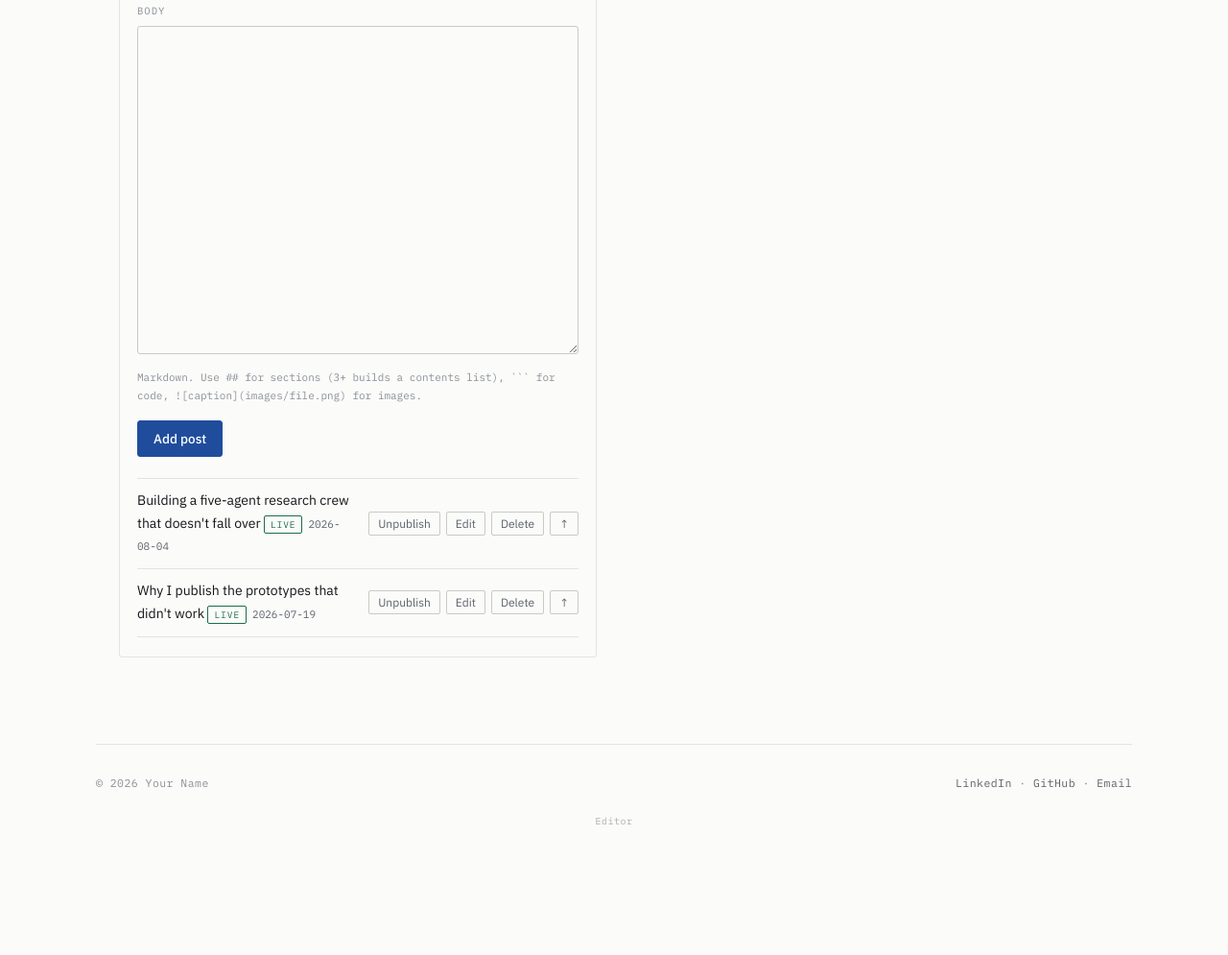
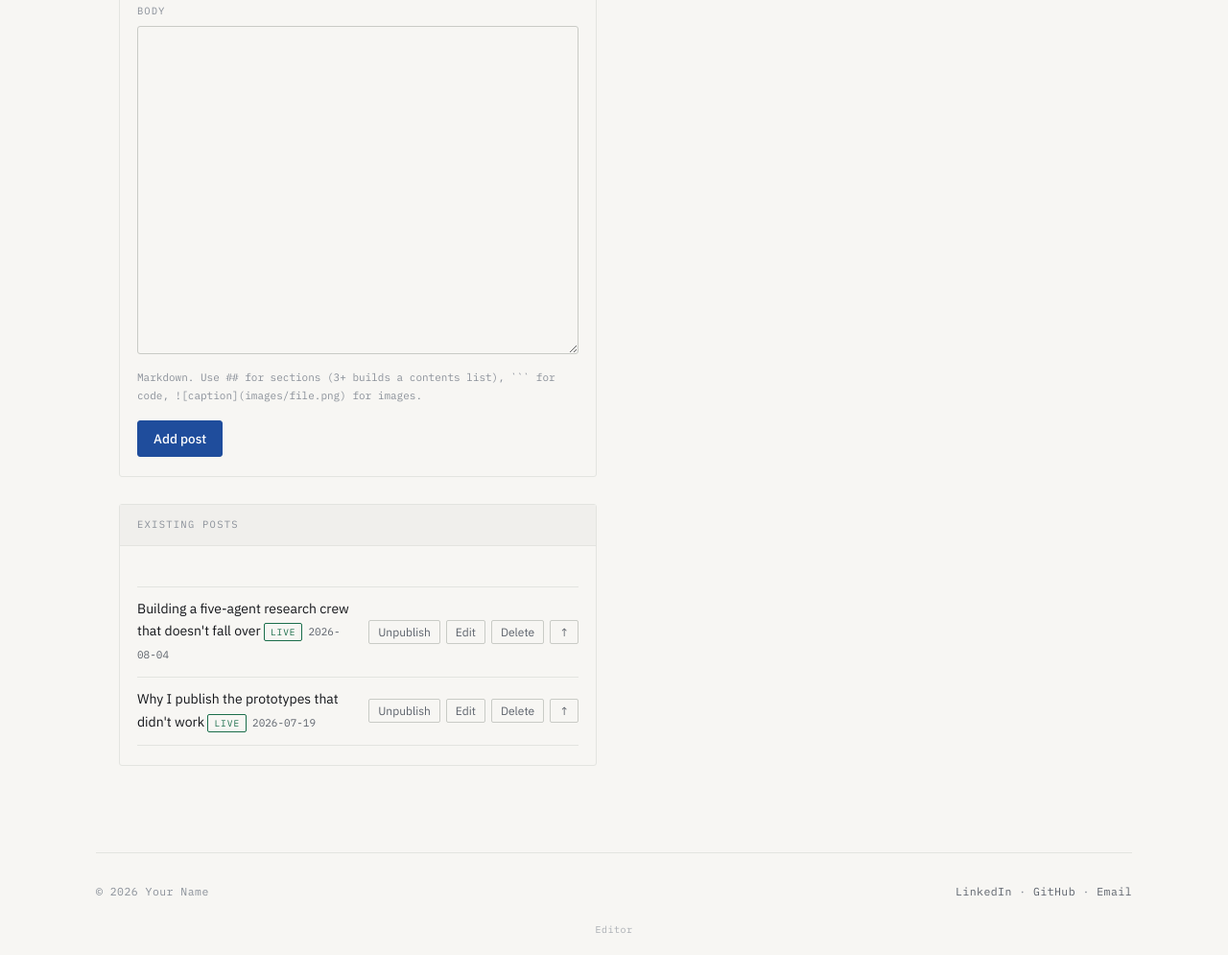
Before and after one commit to Stevenraynaldi/vibe-repo, a website: page admin.html in a window 1280 px wide. Shown: the part 1199-2194 px from the top of the page at 96% size. Before the commit the page ends 2109 px from the top, so only its background shows below. Drawn offline with nearby package versions, Linux system fonts and the light colour scheme.

Commit message:
Fix editor UX issues, separate item lists, add dark mode
- Site details save now tells you it only updates the local preview and
  still needs a download + commit to go live, same as posts/builds. It
  wasn't broken, just silent about the same limitation those already had.
- The existing posts/builds list moves out of the create/edit form into
  its own panel, so editing or toggling an item no longer disrupts
  whatever you're mid-writing above it.
- Light mode's background is now a softer off-white, sampled from a
  reference swatch. Dark mode is added via prefers-color-scheme, with
  every previously-hardcoded color (code blocks, the verify strip, the
  stale-file warning) turned into a themed variable so nothing stays
  jarringly light against a dark page.

Co-Authored-By: Claude Sonnet 5 <noreply@anthropic.com>

````diff
--- a/admin.html
+++ b/admin.html
@@ -46,9 +46,16 @@
     </div>
 
     <div class="admin-cols">
-      <div class="panel">
-        <div class="panel__bar"><span id="formTitle">New post</span><button class="mini" id="clearForm">Clear</button></div>
-        <div class="panel__body" id="formBody"></div>
+      <div class="admin-col">
+        <div class="panel">
+          <div class="panel__bar"><span id="formTitle">New post</span><button class="mini" id="clearForm">Clear</button></div>
+          <div class="panel__body" id="formBody"></div>
+        </div>
+
+        <div class="panel" id="listPanel">
+          <div class="panel__bar"><span id="listTitle">Existing posts</span></div>
+          <div class="panel__body" id="listBody"></div>
+        </div>
       </div>
 
       <div class="panel">
@@ -219,7 +226,9 @@ function renderForm() {
       field("Email", "f_em", s.email) +
       field("Live site URL", "f_url", s.url, { ph: "https://yoursite.vercel.app",
         note: "No trailing slash. Only used to build preview links — optional." }) +
-      `<button class="btn btn--primary" id="saveSite">Save site details</button>`;
+      `<button class="btn btn--primary" id="saveSite">Save site details</button>` +
+      `<p class="note">This only updates the preview on the right — like posts and builds, nothing on the
+       live site changes until you download content.js, replace it in your repo, and commit.</p>`;
 
     document.getElementById("saveSite").onclick = () => {
       state.site = {
@@ -229,7 +238,7 @@ function renderForm() {
         url: val("f_url")
       };
       save();
-      toast("Site details saved");
+      toast("Saved here — download content.js and commit to make it live");
     };
     return;
   }
@@ -253,8 +262,7 @@ function renderForm() {
       field("Versions", "p_deps", p.deps, { ph: "crewai==1.15.10, Python 3.12" }) +
       field("Body", "p_body", p.body, { area: true, rows: 16,
         note: "Markdown. Use ## for sections (3+ builds a contents list), ``` for code, ![caption](images/file.png) for images." }) +
-      `<button class="btn btn--primary" id="savePost">${editing !== null ? "Update post" : "Add post"}</button>` +
-      listOf("posts");
+      `<button class="btn btn--primary" id="savePost">${editing !== null ? "Update post" : "Add post"}</button>`;
 
     document.getElementById("savePost").onclick = () => {
       const t = val("p_title").trim();
@@ -298,8 +306,7 @@ function renderForm() {
     field("Details", "b_detail", b.detail, { area: true, rows: 7, note: "Markdown. Shows inside the pop-up." }) +
     field("Tool names", "b_tools", (b.tools || []).join(", "), { ph: "get_quote, get_filings", note: "For MCP servers. Leave blank otherwise." }) +
     field("Install config", "b_config", b.config, { area: true, rows: 7, note: "Pasted into the pop-up with a copy button. Great for MCP JSON." }) +
-    `<button class="btn btn--primary" id="saveBuild">${editing !== null ? "Update build" : "Add build"}</button>` +
-    listOf("builds");
+    `<button class="btn btn--primary" id="saveBuild">${editing !== null ? "Update build" : "Add build"}</button>`;
 
   document.getElementById("saveBuild").onclick = () => {
     const n = val("b_name").trim();
@@ -329,7 +336,9 @@ const DRAFT_FIELD = { posts: "status", builds: "visibility" };
 
 function listOf(kind) {
   const items = state[kind];
-  if (!items.length) return "";
+  if (!items.length) {
+    return `<div class="empty"><p>Nothing here yet.</p><p class="hint">Add one on the left.</p></div>`;
+  }
   const field = DRAFT_FIELD[kind];
   const isPosts = kind === "posts";
 
@@ -352,6 +361,18 @@ function listOf(kind) {
   }).join("") + `</div>`;
 }
 
+// Kept separate from renderForm() — the existing-items list shouldn't be
+// re-rendered (and its scroll position lost) every time the form above it
+// re-renders, and it needs to stay visible while you're mid-edit.
+function renderList() {
+  const panel = document.getElementById("listPanel");
+  if (tab === "site") { panel.style.display = "none"; return; }
+  panel.style.display = "";
+  document.getElementById("listTitle").textContent =
+    tab === "posts" ? "Existing posts" : "Existing builds";
+  document.getElementById("listBody").innerHTML = listOf(tab);
+}
+
 /* Warns when content.js has moved on underneath a saved draft — which is
    what happens if a skill imported or published a post since you last
    used this page. */
@@ -360,7 +381,7 @@ function renderStale() {
   if (!el) return;
   if (!stale) { el.innerHTML = ""; return; }
   el.innerHTML = `
-    <div class="callout" style="border-left-color:var(--stamp-draft);background:#FBF1EC">
+    <div class="callout callout--warn">
       <b>content.js has changed since you last edited here.</b>
       Something else — probably an imported or published post — has been written to the file.
       Exporting your saved draft now would undo it.
@@ -414,6 +435,7 @@ document.querySelectorAll("[data-tab]").forEach(b => {
     document.querySelectorAll("[data-tab]").forEach(x =>
       x.setAttribute("aria-selected", String(x === b)));
     renderForm();
+    renderList();
   };
 });
 
@@ -439,6 +461,7 @@ function render() {
   document.getElementById("out").textContent = serialise();
   renderStale();
   renderForm();
+  renderList();
 }
 
 render();
--- a/styles.css
+++ b/styles.css
@@ -4,8 +4,11 @@
    ============================================================ */
 
 :root {
-  --paper:        #FBFBF9;
-  --paper-2:      #F4F4F1;
+  color-scheme: light dark;
+
+  --paper:        #F7F6F3;
+  --paper-rgb:    247, 246, 243;
+  --paper-2:      #F0EFEC;
   --ink:          #14161A;
   --ink-2:        #5C626B;
   --ink-3:        #8A9099;
@@ -13,6 +16,11 @@
   --rule-strong:  #C9CBC6;
   --accent:       #1F4D9C;
   --accent-soft:  #EAEFF8;
+  --accent-ink:   #1B3A6B;
+  --accent-hover: #17407F;
+  --code-bg:      #F7F7F4;
+  --warn-soft:    #FBF1EC;
+  --grid-line:    rgba(20, 22, 26, 0.035);
 
   --stamp-live:   #1B6E4B;
   --stamp-proto:  #8A5A12;
@@ -25,6 +33,31 @@
 
   --measure: 68ch;
   --gutter: 24px;
+}
+
+@media (prefers-color-scheme: dark) {
+  :root {
+    --paper:        #17181A;
+    --paper-rgb:    23, 24, 26;
+    --paper-2:      #1E2023;
+    --ink:          #EDEDE9;
+    --ink-2:        #A9ADB3;
+    --ink-3:        #797D84;
+    --rule:         #2A2C30;
+    --rule-strong:  #3C3F44;
+    --accent:       #6E9EEA;
+    --accent-soft:  #1B2A42;
+    --accent-ink:   #BFD4F5;
+    --accent-hover: #8FB4EF;
+    --code-bg:      #1D1F22;
+    --warn-soft:    #2E2119;
+    --grid-line:    rgba(255, 255, 255, 0.045);
+
+    --stamp-live:   #3FB37E;
+    --stamp-proto:  #D69A3D;
+    --stamp-arch:   #9BA0A8;
+    --stamp-draft:  #E07750;
+  }
 }
 
 * { box-sizing: border-box; }
@@ -69,7 +102,7 @@ img { max-width: 100%; height: auto; display: block; }
   position: sticky;
   top: 0;
   z-index: 40;
-  background: rgba(251, 251, 249, 0.88);
+  background: rgba(var(--paper-rgb), 0.88);
   backdrop-filter: saturate(140%) blur(8px);
   border-bottom: 1px solid var(--rule);
 }
@@ -227,7 +260,7 @@ img { max-width: 100%; height: auto; display: block; }
   font-family: var(--mono);
   font-size: 12.5px;
   line-height: 1.65;
-  color: #1B3A6B;
+  color: var(--accent-ink);
   word-break: break-word;
 }
 .verify b { font-weight: 600; letter-spacing: 0.02em; }
@@ -309,7 +342,7 @@ img { max-width: 100%; height: auto; display: block; }
   font-family: var(--mono);
   font-size: 13.5px;
   line-height: 1.62;
-  background: #F7F7F4;
+  background: var(--code-bg);
   border: 1px solid var(--rule);
   border-left: 2.5px solid var(--rule-strong);
   padding: 16px 18px;
@@ -322,8 +355,8 @@ img { max-width: 100%; height: auto; display: block; }
 
 .builds-sheet {
   background-image:
-    linear-gradient(rgba(20,22,26,0.035) 1px, transparent 1px),
-    linear-gradient(90deg, rgba(20,22,26,0.035) 1px, transparent 1px);
+    linear-gradient(var(--grid-line) 1px, transparent 1px),
+    linear-gradient(90deg, var(--grid-line) 1px, transparent 1px);
   background-size: 26px 26px;
   border-bottom: 1px solid var(--rule);
 }
@@ -561,7 +594,7 @@ img { max-width: 100%; height: auto; display: block; }
 }
 .btn:hover { background: var(--paper-2); border-color: var(--ink-3); text-decoration: none; }
 .btn--primary { background: var(--accent); border-color: var(--accent); color: #fff; }
-.btn--primary:hover { background: #17407F; border-color: #17407F; }
+.btn--primary:hover { background: var(--accent-hover); border-color: var(--accent-hover); }
 
 /* ---------- Empty state ---------- */
 
@@ -611,6 +644,12 @@ img { max-width: 100%; height: auto; display: block; }
   grid-template-columns: minmax(0, 1fr) minmax(0, 1fr);
   gap: 36px;
   align-items: start;
+}
+
+.admin-col {
+  display: flex;
+  flex-direction: column;
+  gap: 28px;
 }
 
 .panel {
@@ -676,7 +715,7 @@ img { max-width: 100%; height: auto; display: block; }
   line-height: 1.55;
 }
 .field textarea { font-family: var(--mono); font-size: 13px; resize: vertical; min-height: 90px; }
-.field .note { font-family: var(--mono); font-size: 11px; color: var(--ink-3); margin-top: 5px; }
+.note { font-family: var(--mono); font-size: 11px; color: var(--ink-3); margin-top: 5px; }
 
 .row { display: grid; grid-template-columns: 1fr 1fr; gap: 12px; }
 
@@ -712,7 +751,7 @@ img { max-width: 100%; height: auto; display: block; }
   font-family: var(--mono);
   font-size: 11.5px;
   line-height: 1.55;
-  background: #F7F7F4;
+  background: var(--code-bg);
   border: 1px solid var(--rule);
   padding: 14px;
   max-height: 460px;
@@ -729,10 +768,11 @@ img { max-width: 100%; height: auto; display: block; }
   font-family: var(--sans);
   font-size: 14px;
   line-height: 1.6;
-  color: #1B3A6B;
+  color: var(--accent-ink);
   margin-bottom: 26px;
 }
 .callout b { font-weight: 600; }
+.callout--warn { border-left-color: var(--stamp-draft); background: var(--warn-soft); color: var(--ink); }
 
 .toast {
   position: fixed;
````
